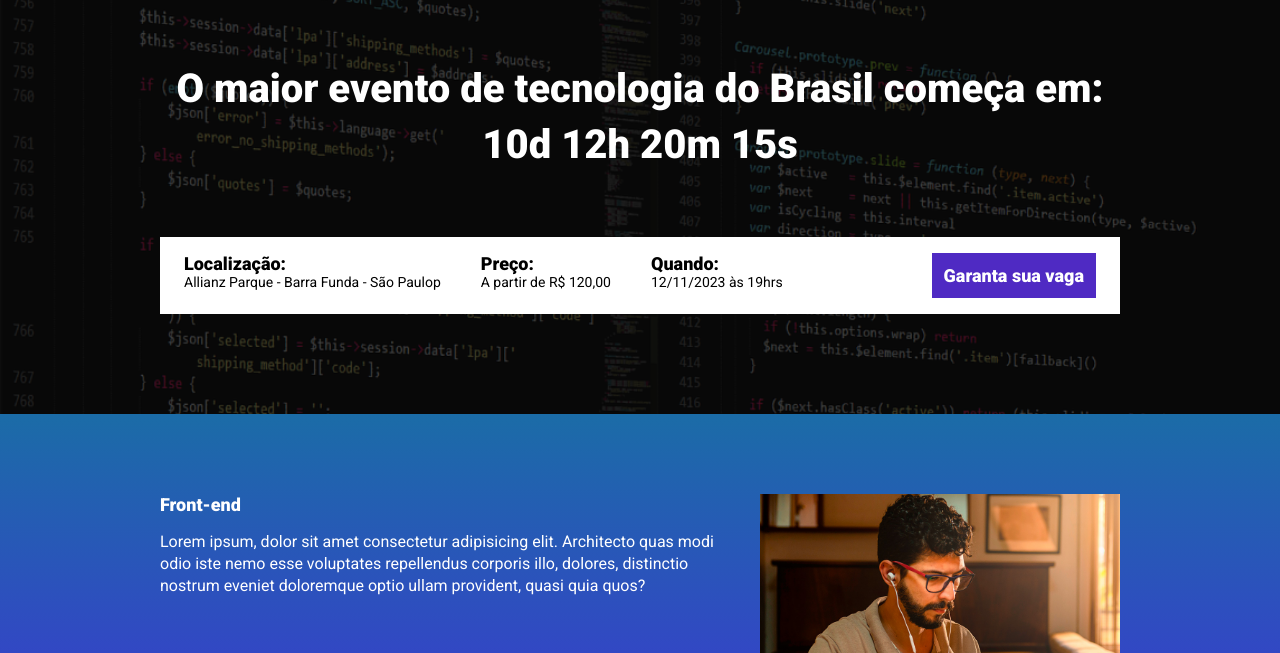
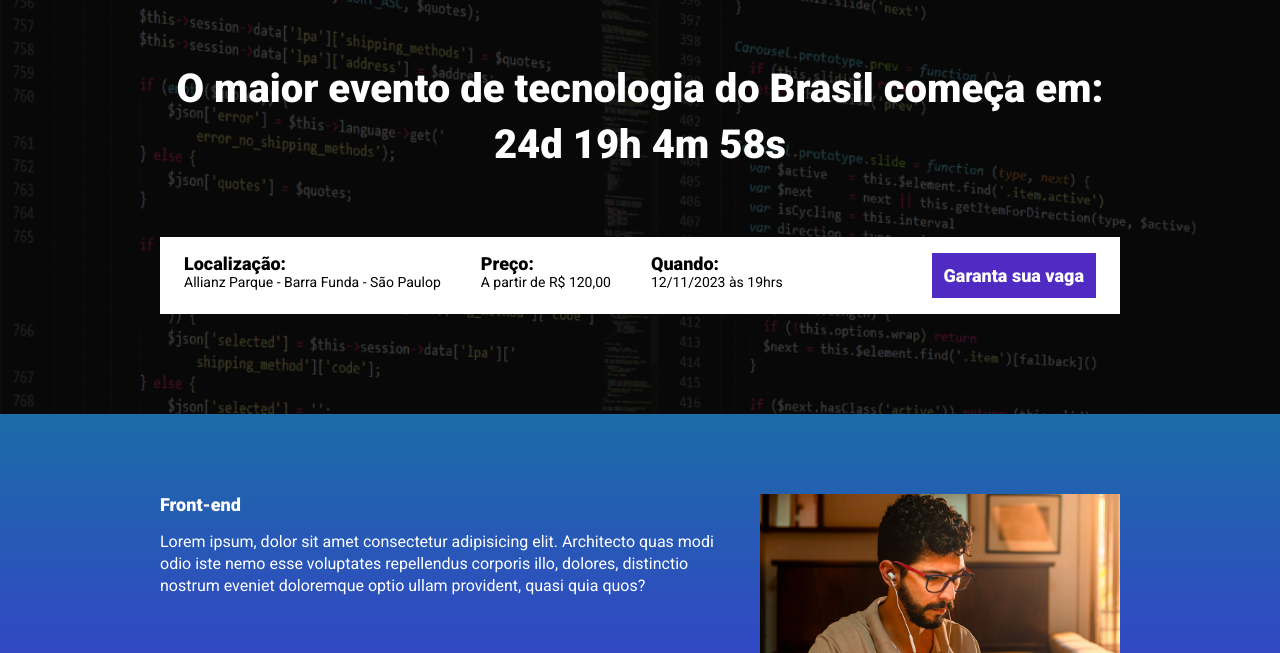
Before and after one commit to wbarcellosn/ebac_M22_atividade_aula_landing_page_evento, a website built with Parcel: page src/index.html in a window 1280 px wide. Shown: the part 147-800 px from the top of the page. Built offline with nearby package versions, Linux system fonts and the light colour scheme.

Commit message:
Criação da contagem regressiva

```diff
--- a/package.json
+++ b/package.json
@@ -2,10 +2,10 @@
   "name": "landing-page-evento",
   "version": "1.0.0",
   "description": "",
-  "main": "index.js",
   "scripts": {
     "cleanup": "rmdir /q /s .parcel-cache dist || echo 'no cached files'",
     "dev": "npm run cleanup && parcel src/index.html src/styles/main.scss src/scripts/main.js",
+    "build": "parcel build src/index.html",
     "test": "echo \"Error: no test specified\" && exit 1"
   },
   "keywords": [],
--- a/src/index.html
+++ b/src/index.html
@@ -15,7 +15,8 @@
         <div class="container">
             <img class="hero__logo" src="./images/ebac_logo.svg" alt="EBAC">
             <p class="hero__text">
-                O maior evento de tecnologia do Brasil começa em: 10d 12h 20m 15s
+                O maior evento de tecnologia do Brasil começa em:
+                <span id="contador"></span>
             </p>
             <div class="infos-bar">
                 <ul class="infos-bar__infos">
--- a/src/scripts/main.js
+++ b/src/scripts/main.js
@@ -1 +1,31 @@
 AOS.init();
+
+const dataDoEvento = new Date('Nov 12, 2023 19:00:00');
+const timeStampDoEvento = dataDoEvento.getTime();
+
+const contaAsHoras = setInterval(() => {
+    const diaAtual = new Date();
+    const timeStampDiaAtual = diaAtual.getTime();
+
+    const tempoAteOEvento = timeStampDoEvento - timeStampDiaAtual
+
+    const diasEmMs = 1000 * 60 * 60 * 24;
+    const horaEmMs = 1000 * 60 * 60;
+    const minutoEmMs = 1000 * 60;
+
+    const diasAteOEvento = Math.floor(tempoAteOEvento / diasEmMs); //cálculo para encontrar os dias até o evento
+
+    const horasAteOEvento = Math.floor((tempoAteOEvento % diasEmMs) / horaEmMs); //cálculo para encontrar as horas até o evento
+
+    const minutosAteOEvento = Math.floor((tempoAteOEvento % horaEmMs) / minutoEmMs); //cálculo para encontrar os minutos até o evento
+
+    const segundosAteOEvento = Math.floor((tempoAteOEvento % minutoEmMs) / 1000);
+
+    document.getElementById('contador').innerHTML = `${diasAteOEvento}d ${horasAteOEvento}h ${minutosAteOEvento}m ${segundosAteOEvento}s`;
+
+    if (diasAteOEvento < 0) {
+        clearInterval(contaAsHoras);
+        document.getElementById('contador').innerHTML = 'Evento expirado'
+    }
+
+}, 1000)
```
